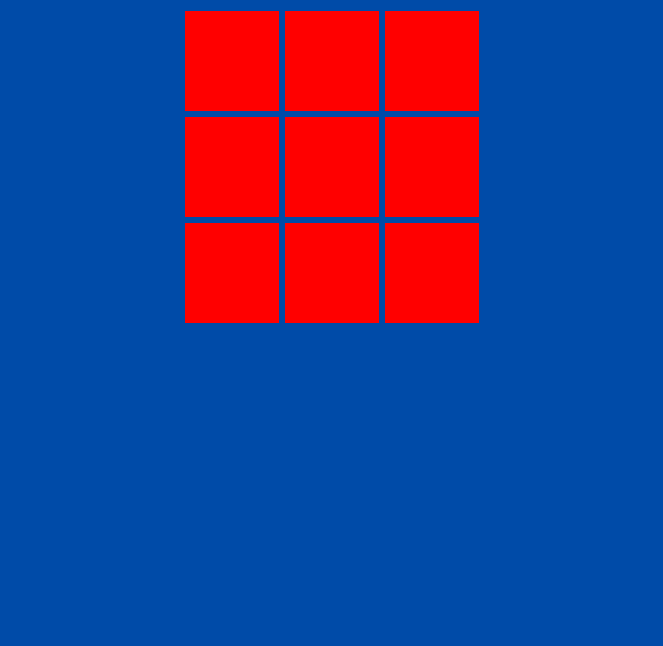
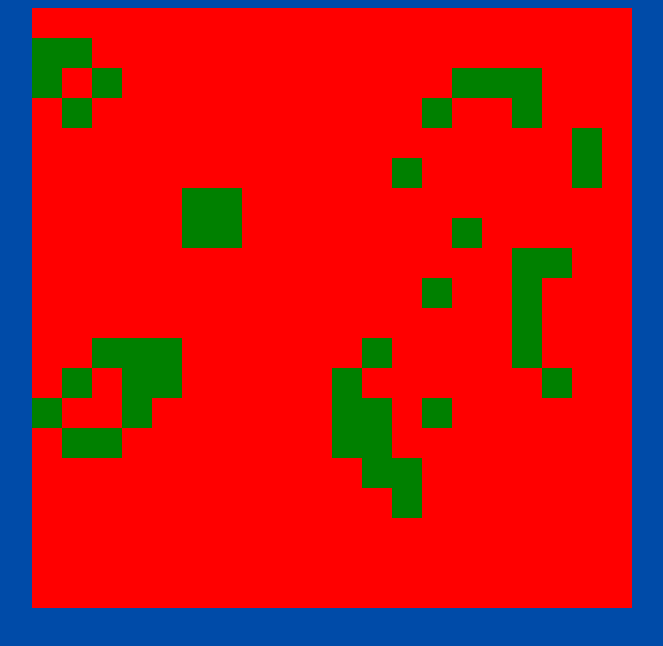
Before and after one commit to ccbabcn/202204-W2CHWE-cristian-bermudez, a website: page index.html in a window 1280 px wide. Shown: the whole page, without its empty margins (308-971 px from the left). Drawn offline with nearby package versions, Linux system fonts and the light colour scheme; files that its build step writes are made by us from their sources.

Commit message:
added Dom functionally to create divs ans basic colors

```diff
--- a/index.js
+++ b/index.js
@@ -12,8 +12,8 @@ class Cell {
 }
 
 const randomAlive = () => {
-  const isAlive = Math.floor(Math.random() * 2);
-  if (isAlive === 1) {
+  const isAlive = Math.floor(Math.random() * 5);
+  if (isAlive > 2) {
     return "alive";
   }
   return "dead";
@@ -32,9 +32,17 @@ const cellsGridMaker = (totalX, totalY) => {
   return cellsGrid;
 };
 
-const cellsUniverse = cellsGridMaker(3, 3);
+const cellsUniverse = cellsGridMaker(20, 20);
+
+const resetNeighboursCount = (cellsArray) => {
+  for (let actualRow = 0; actualRow < cellsArray.length; actualRow++) {
+    for (let actualCol = 0; actualCol < cellsArray[0].length; actualCol++)
+      cellsUniverse[actualRow][actualCol].aliveNeighbours = 0;
+  }
+};
 
 const aliveNeighboursCounter = (cellsArray) => {
+  resetNeighboursCount(cellsUniverse);
   for (let actualRow = 0; actualRow < cellsArray.length; actualRow++) {
     for (let actualCol = 0; actualCol < cellsArray[0].length; actualCol++) {
       if (typeof cellsArray[actualRow - 1] !== "undefined") {
@@ -108,59 +116,40 @@ const nextGenerationMaker = (cellsArray) => {
   }
 };
 
-const resetNeighboursCount = (cellsArray) => {
+const htmlGridDrawer = (cellsArray) => {
+  const cellsDomGrid = document.querySelector(".cells-container");
+  cellsDomGrid.innerHTML = "";
+
   for (let actualRow = 0; actualRow < cellsArray.length; actualRow++) {
-    for (let actualCol = 0; actualCol < cellsArray[0].length; actualCol++)
-      cellsUniverse[actualRow][actualCol].aliveNeighbours = 0;
-  }
-};
-
-const allDeadChecker = () => {
-  let allCellsDead = false;
-  for (let gameRow = 0; gameRow < cellsUniverse.length; gameRow++) {
-    const foundAliveCell = cellsUniverse.find(
-      (cell) => cell.status === "alive"
-    );
-    if (typeof foundAliveCell === "undefined") {
-      allCellsDead = true;
-    }
-  }
-  return allCellsDead;
-};
-
-const gameManager = () => {
-  aliveNeighboursCounter(cellsUniverse);
-  nextGenerationMaker(cellsUniverse);
-  resetNeighboursCount(cellsUniverse);
-};
-
-const gameLooper = () => {
-  while (allDeadChecker === false) {
-    gameManager();
-  }
-};
-
-const intervalID = () => {
-  setInterval(gameLooper, 500);
-};
-intervalID();
-clearInterval(intervalID);
-gameManager();
-const htmlGridDrawer = () => {
-  const cellsDomGrid = document.querySelector(".cells-container");
-  for (let actualRow = 0; actualRow < cellsUniverse.length; actualRow++) {
     const divRow = document.createElement("div");
     divRow.className = "cells-container__rows";
     cellsDomGrid.appendChild(divRow);
-    for (let actualCol = 0; actualCol < cellsUniverse[0].length; actualCol++) {
+    for (let actualCol = 0; actualCol < cellsArray[0].length; actualCol++) {
       const divCol = document.createElement("div");
-      if (cellsUniverse[actualRow][actualCol].status === "alive") {
-        divCol.className = "cells-container__cols cells-container__cols--alive";
+
+      if (cellsArray[actualRow][actualCol].status === "alive") {
+        divCol.setAttribute(
+          "class",
+          "cells-container__cols cells-container__cols--alive"
+        );
       }
-      divCol.className = "cells-container__cols cells-container__cols--dead";
+      if (cellsArray[actualRow][actualCol].status === "dead") {
+        divCol.setAttribute(
+          "class",
+          "cells-container__cols cells-container__cols--dead"
+        );
+      }
       divRow.appendChild(divCol);
     }
   }
 };
 
-htmlGridDrawer();
+function gameLooper() {
+  htmlGridDrawer(cellsUniverse);
+  aliveNeighboursCounter(cellsUniverse);
+  nextGenerationMaker(cellsUniverse);
+
+  setTimeout(gameLooper, 500);
+}
+
+gameLooper();
--- a/styles/sass/styles.scss
+++ b/styles/sass/styles.scss
@@ -20,10 +20,9 @@ body {
   }
 
   &__cols {
-    margin: 1%;
-    width: 100px;
-    height: 100px;
-    background-color: rgb(248, 248, 248);
+    width: 30px;
+    height: 30px;
+
     flex: 1;
 
     &--alive {
```
